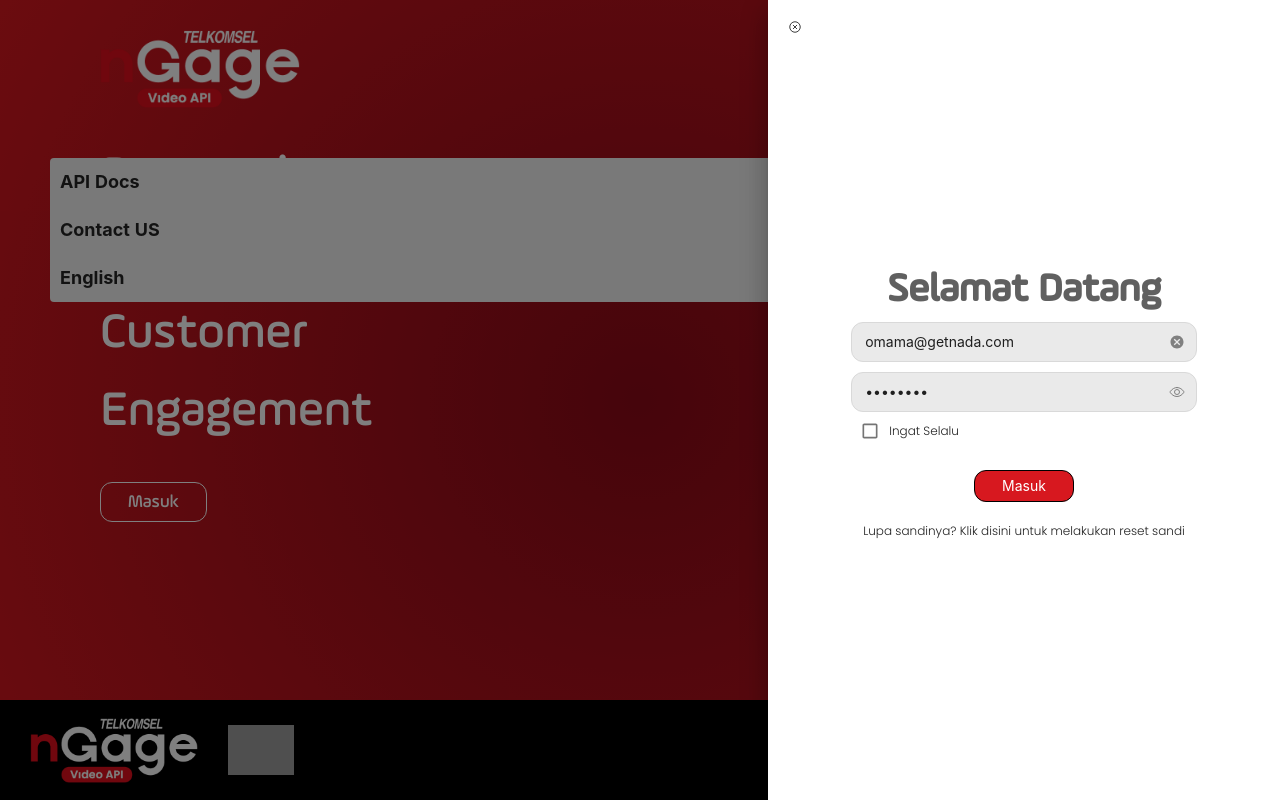
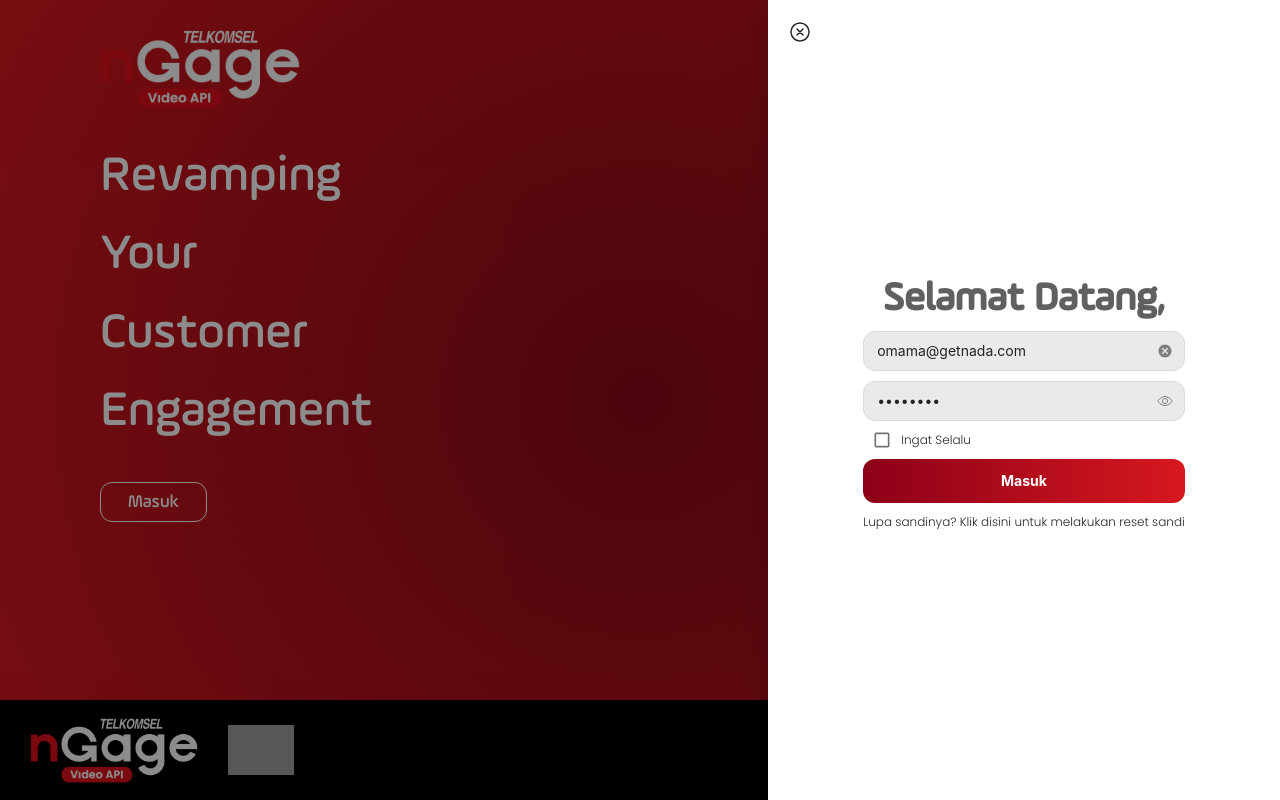
Before and after one commit to twinedo/cobaclientngage, a React (Create React App) app: page /login in a window 1280 px wide. Both pictures are taken after a click on the element "Masuk". Built offline with nearby package versions, Linux system fonts and the light colour scheme; grey boxes are pictures that could not be loaded.

Commit message:
replace drawer login dg antd

```diff
--- a/src/pages/auth/Login.tsx
+++ b/src/pages/auth/Login.tsx
@@ -1,7 +1,8 @@
-import React, { FC, useState } from 'react';
+import React, { FC, useEffect, useState } from 'react';
 import './login.scss';
-import { makeStyles } from '@material-ui/core/styles';
-import Drawer from '@material-ui/core/Drawer';
+// import { makeStyles } from '@material-ui/core/styles';
+// import Drawer from '@material-ui/core/Drawer';
+
 import Checkbox from '@material-ui/core/Checkbox';
 import Input from '../../components/input/Input';
 import TextArea from '../../components/textarea/TextArea';
@@ -13,56 +14,27 @@
 } from 'react-icons/io5';
 import { LoginHandler } from '../../config/handler/LoginHandler';
 import { useHistory } from 'react-router';
-import { Menu, Dropdown } from 'antd';
+import { Menu, Dropdown, Drawer } from 'antd';
 import { DownOutlined } from '@ant-design/icons';
 import { AiOutlineMenu } from 'react-icons/ai';
 
-const useStyles = makeStyles({
-    drawerWelcome: {
-        width: '40vw',
-        display: 'flex',
-        flexDirection: 'column',
-        justifyContent: 'center',
-        alignItems: 'center',
-        flex: 1,
-    },
-    txtWelcome: {
-        textAlign: 'center',
-        fontSize: 40,
-        fontFamily: 'AmpleSoft',
-        fontWeight: 700,
-        color: '#606060',
-    },
-    btnLogin: {
-        textAlign: 'center',
-        border: '1px solid black',
-        borderRadius: 12,
-        padding: '4px 11px',
-        backgroundColor: '#d7181f',
-        color: 'white',
-        width: 100,
-        alignSelf: 'center',
-        margin: '20px 0px',
-        cursor: 'pointer',
-    },
-});
-
 const Login: FC = () => {
-    const classes = useStyles();
     const history = useHistory();
 
-    const [pageState, setPageState] = useState('page1');
+    const [pageState, setPageState] = useState<string>('page1');
 
-    const [drawer, setDrawer] = useState(false);
+    const [drawer, setDrawer] = useState<boolean>(false);
 
-    const [checkBox, setCheckBox] = useState(false);
+    const [checkBox, setCheckBox] = useState<boolean>(false);
 
     const [fieldUsername, setFieldUsername] = useState('omama@getnada.com');
     const [fieldPassword, setFieldPassword] = useState('11111111');
-    const [showPass, setShowPass] = useState(false);
+    const [showPass, setShowPass] = useState<boolean>(false);
 
-    const [errorFieldName, setErrorFieldName] = useState(false);
-    const [errorFieldPass, setErrorFieldPass] = useState(false);
+    const [errorFieldName, setErrorFieldName] = useState<boolean>(false);
+    const [errorFieldPass, setErrorFieldPass] = useState<boolean>(false);
+
+    const [showBurgerMenu, setShowBurgerMenu] = useState<boolean>(false);
 
     const onChangeEmail = (text: string) => {
         if (text.length === 0) {
@@ -119,6 +91,28 @@
         </Menu>
     );
 
+    const [widthContainer, setWidthContainer] = useState<any>();
+
+    const autoMediaQuery = (MediaQuery: any) => {
+        if (MediaQuery.matches) {
+            // If media query matches
+            setWidthContainer(true);
+        } else {
+            setWidthContainer(false);
+        }
+    };
+
+    useEffect(() => {
+        const MediaQuery = window.matchMedia('(max-width: 768px)');
+        autoMediaQuery(MediaQuery);
+        MediaQuery.addListener(autoMediaQuery);
+        return () => {
+            const MediaQuery = window.matchMedia('(max-width: 768px)');
+            autoMediaQuery(MediaQuery);
+            MediaQuery.addListener(autoMediaQuery);
+        };
+    }, []);
+
     return (
         <div
             className={
@@ -126,6 +120,7 @@
                     ? 'container-welcome'
                     : 'container-welcome-white'
             }
+            // ref={refWidth}
         >
             <div
                 className={
@@ -209,17 +204,48 @@
                                 ? 'navbar-welcome-burger'
                                 : 'navbar-welcome-burger-white'
                         }
+                        onClick={() => setShowBurgerMenu(!showBurgerMenu)}
                     >
                         <AiOutlineMenu size={30} />
                     </div>
                 </div>
-                <div className='burger-menu-wrapper'>
-                    <div className='burger-menu-list'>
-                        <div className='burger-submenu'>API Docs</div>
-                        <div className='burger-submenu'>Contact US</div>
-                        <div className='burger-submenu'>English</div>
+                {showBurgerMenu ? (
+                    <div className='burger-menu-wrapper'>
+                        <div className='burger-menu-list'>
+                            <a
+                                className='burger-submenu'
+                                href='https://docs.ngagevideoapi.com/'
+                                rel='noreferrer'
+                                target='blank'
+                                style={{ borderBottom: '1px solid grey' }}
+                            >
+                                API Docs
+                            </a>
+                            {pageState === 'page2' ? (
+                                <div
+                                    className='burger-submenu'
+                                    onClick={() => setPageState('page1')}
+                                    style={{ borderBottom: '1px solid grey' }}
+                                >
+                                    Login
+                                </div>
+                            ) : (
+                                <div
+                                    className='burger-submenu'
+                                    onClick={() => setPageState('page2')}
+                                    style={{ borderBottom: '1px solid grey' }}
+                                >
+                                    Contact US
+                                </div>
+                            )}
+                            <Dropdown overlay={menu}>
+                                <div className='burger-submenu'>
+                                    English <DownOutlined />
+                                </div>
+                            </Dropdown>
+                        </div>
                     </div>
-                </div>
+                ) : null}
 
                 {pageState === 'page2' ? (
                     <div className='body-welcome-white'>
@@ -277,8 +303,7 @@
                                     value={fieldUsername}
                                 />
                                 <div
-                                    // className={classes.btnLogin}
-                                    className='btn-contact-us'
+                                    className='btn-gradient-red'
                                     style={{ width: '100%' }}
                                 >
                                     Submit
@@ -342,18 +367,8 @@
                                         Jakarta, Indonesia
                                     </div>
                                 </div>
-                                <div
-                                    // className={classes.btnLogin}
-                                    className='btn-contact-us'
-                                    // style={{ width: '50%', alignSelf: 'start' }}
-                                >
-                                    Facebook
-                                </div>
-                                <div
-                                    className='btn-contact-us'
-                                    // className={classes.btnLogin}
-                                    // style={{ width: '50%', alignSelf: 'start' }}
-                                >
+                                <div className='btn-gradient-red'>Facebook</div>
+                                <div className='btn-gradient-red'>
                                     Instagram
                                 </div>
                             </div>
@@ -372,12 +387,20 @@
                             Masuk
                         </div>
                         <Drawer
-                            anchor={'right'}
-                            open={drawer}
+                            placement='right'
+                            closable={false}
                             onClose={() => setDrawer(false)}
+                            visible={drawer}
+                            width={widthContainer ? '100%' : '40%'}
+                            bodyStyle={{
+                                display: 'flex',
+                                justifyContent: 'center',
+                                alignItems: 'center',
+                            }}
                         >
-                            <div className={classes.drawerWelcome}>
+                            <div className='drawer-welcome'>
                                 <IoCloseCircleOutline
+                                    size={24}
                                     style={{
                                         position: 'absolute',
                                         top: 20,
@@ -388,13 +411,12 @@
                                 />
                                 <div
                                     style={{
-                                        width: '27vw',
                                         display: 'flex',
                                         flexDirection: 'column',
                                     }}
                                 >
-                                    <div className={classes.txtWelcome}>
-                                        Selamat Datang
+                                    <div className='txt-welcome'>
+                                        Selamat Datang,
                                     </div>
                                     <Input
                                         className='input1'
@@ -491,7 +513,7 @@
                                         </div>
                                     </div>
                                     <div
-                                        className={classes.btnLogin}
+                                        className='btn-gradient-red'
                                         onClick={onLogin}
                                     >
                                         Masuk
--- a/src/pages/auth/login.scss
+++ b/src/pages/auth/login.scss
@@ -92,11 +92,10 @@
                 flex: 1;
                 flex-direction: row;
                 justify-content: flex-end;
-                // border: 1px solid black;
                 align-items: center;
                 color: white;
-                // font-weight: 500;
                 font-family: AmpleSoft;
+                cursor: pointer;
             }
         }
 
@@ -108,24 +107,29 @@
                 flex: 1;
                 flex-direction: row;
                 justify-content: flex-end;
-                // border: 1px solid black;
                 align-items: center;
                 color: black;
-                // font-weight: 500;
                 font-family: AmpleSoft;
+                cursor: pointer;
             }
         }
     }
 
     .burger-menu-wrapper {
-        // display: flex;
         position: absolute;
         width: 100%;
-        // height: 200px;
-        padding: 20px 50px;
-        // background-color: yellow;
-        // border: 1px solid black;
+        padding: 0px 50px;
         align-self: center;
+        transition: all 1s;
+
+        &.active {
+            transition: all 1s;
+            display: none;
+        }
+
+        @include media('>tablet') {
+            display: none;
+        }
 
         @include media('<tablet') {
             width: calc(100% - 40px);
@@ -143,6 +147,8 @@
                 margin: 10px;
                 font-weight: bold;
                 font-size: 18px;
+                color: black;
+                cursor: pointer;
             }
         }
     }
@@ -258,15 +264,6 @@
                 margin-left: 20px;
             }
         }
-
-        .drawer-welcome {
-            display: flex;
-            flex-direction: column;
-            justify-content: center;
-            align-items: center;
-            flex: 1;
-            height: 100%;
-        }
     }
 
     .footer-welcome {
@@ -351,17 +348,19 @@
     background-image: radial-gradient(white, white);
 }
 
-.btn-contact-us {
-    background-image: linear-gradient(90deg, #8c0018, #d7181f);
+.drawer-welcome {
+    width: 100%;
     display: flex;
+    flex-direction: column;
     justify-content: center;
     align-items: center;
-    border-radius: 12px;
-    padding: 4px 11px;
-    color: white;
-    // margin: 20px 0px;
-    cursor: pointer;
-    height: 44px;
-    font-weight: bold;
-    margin-bottom: 10px;
+    flex: 1;
+
+    .txt-welcome {
+        text-align: center;
+        font-size: 40px;
+        font-family: AmpleSoft;
+        font-weight: 700;
+        color: #606060;
+    }
 }
--- a/src/styles/global.scss
+++ b/src/styles/global.scss
@@ -130,3 +130,17 @@
         }
     }
 }
+
+.btn-gradient-red {
+    background-image: linear-gradient(90deg, #8c0018, #d7181f);
+    display: flex;
+    justify-content: center;
+    align-items: center;
+    border-radius: 12px;
+    padding: 4px 11px;
+    color: white;
+    cursor: pointer;
+    height: 44px;
+    font-weight: bold;
+    margin-bottom: 10px;
+}
```
Also changed, not shown: src/components/drawer/Drawer.tsx (+4 -18 lines).
